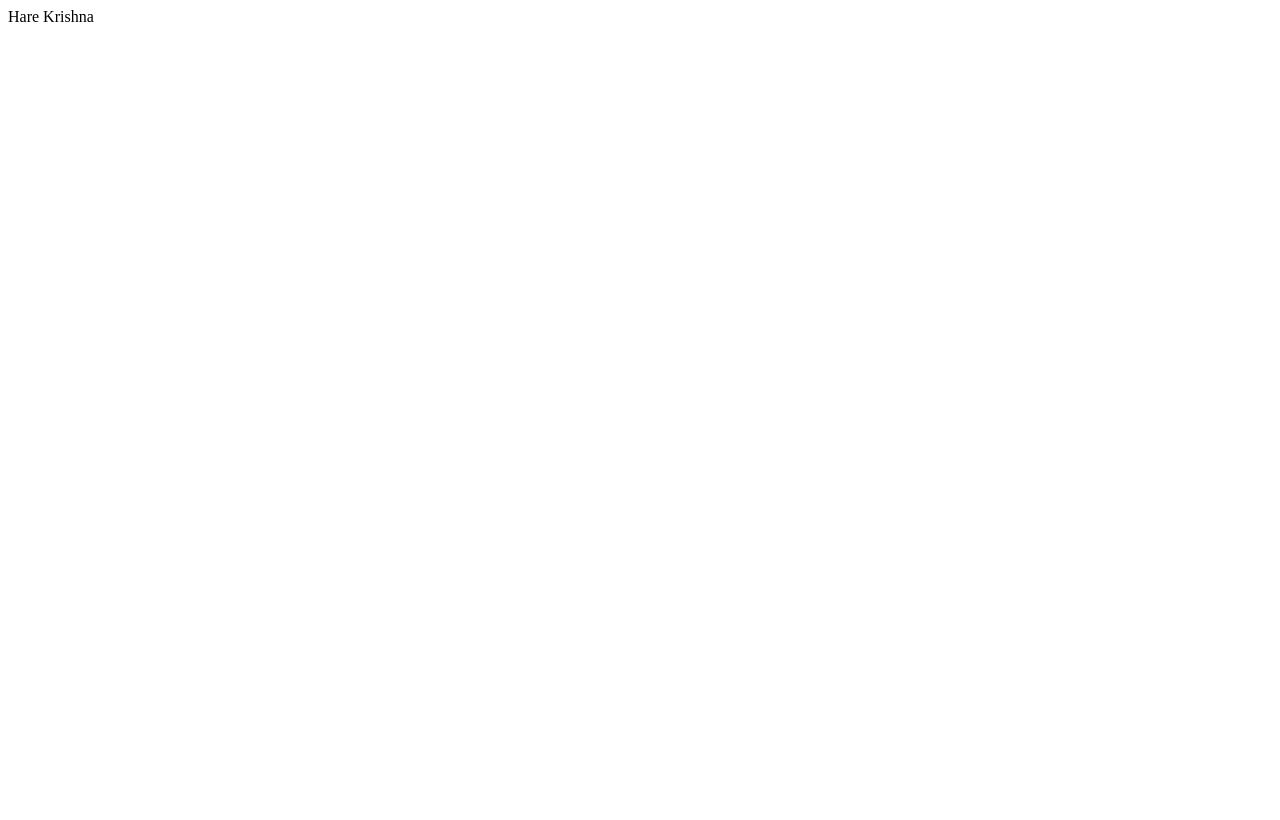
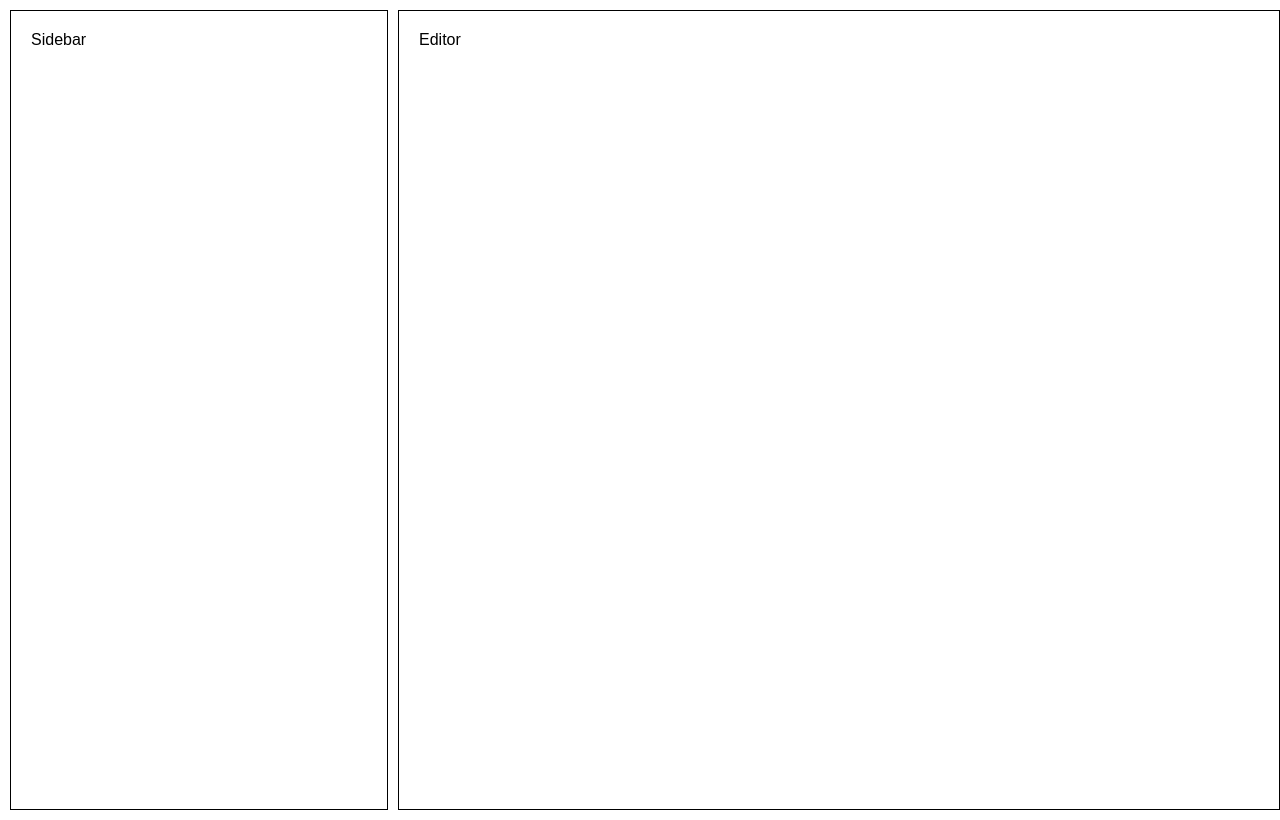
Before and after one commit to purohitdheeraj/Notes-App, a React (Vite) app: page / in a window 1280 px wide. Built offline with nearby package versions, Linux system fonts and the light colour scheme.

Commit message:
Basic  : CSS + Component + packages

```diff
--- a/index.html
+++ b/index.html
@@ -1,13 +1,19 @@
 <!DOCTYPE html>
 <html lang="en">
+
 <head>
   <meta charset="UTF-8" />
   <link rel="icon" type="image/svg+xml" href="/vite.svg" />
   <meta name="viewport" content="width=device-width, initial-scale=1.0" />
+  <link rel="preconnect" href="https://fonts.googleapis.com">
+  <link rel="preconnect" href="https://fonts.gstatic.com" crossorigin>
+  <link href="https://fonts.googleapis.com/css2?family=Karla:wght@300;400;500;700&display=swap" rel="stylesheet">
   <title>Vite + React</title>
 </head>
+
 <body>
   <div id="root"></div>
   <script type="module" src="/src/main.jsx"></script>
 </body>
+
 </html>
--- a/package.json
+++ b/package.json
@@ -9,8 +9,11 @@
     "preview": "vite preview"
   },
   "dependencies": {
+    "@uiw/react-md-editor": "^3.20.5",
     "react": "^18.2.0",
-    "react-dom": "^18.2.0"
+    "react-dom": "^18.2.0",
+    "react-split": "^2.0.14",
+    "showdown": "^2.1.0"
   },
   "devDependencies": {
     "@types/react": "^18.0.27",
--- a/src/App.css
+++ b/src/App.css
@@ -0,0 +1,30 @@
+* {
+	margin: 0;
+	box-sizing: border-box;
+}
+
+html {
+	font-size: 62.5%;
+}
+
+body {
+	font-size: 1.6rem;
+	font-family: "Karl", sans-serif;
+	max-width: 128rem;
+	margin: 0 auto;
+	/* border: 1px solid; */
+	padding: 1rem;
+}
+
+.App {
+	height: 100vh;
+	display: grid;
+	grid-template: auto / 30% 70%;
+	grid-gap: 1rem;
+}
+
+.sidebar,
+.editor {
+	border: 1px solid;
+	padding: 2rem;
+}
--- a/src/App.jsx
+++ b/src/App.jsx
@@ -1,7 +1,14 @@
 import "./App.css";
+import Editor from "./components/Editor";
+import Sidebar from "./components/Sidebar";
 
 function App() {
-	return <div className="App">Hare Krishna</div>;
+	return (
+		<div className="App">
+			<Sidebar />
+			<Editor />
+		</div>
+	);
 }
 
 export default App;
--- /dev/null
+++ b/src/components/Editor.jsx
@@ -0,0 +1,7 @@
+import React from "react";
+
+function Editor() {
+	return <main className="editor">Editor</main>;
+}
+
+export default Editor;
--- /dev/null
+++ b/src/components/Sidebar.jsx
@@ -0,0 +1,7 @@
+import React from "react";
+
+function Sidebar() {
+	return <aside className="sidebar">Sidebar</aside>;
+}
+
+export default Sidebar;
```
Also changed, not shown: 1 other file (tests, documents, lock files or other folders). Lines whose indentation alone changed are shown as unchanged.
